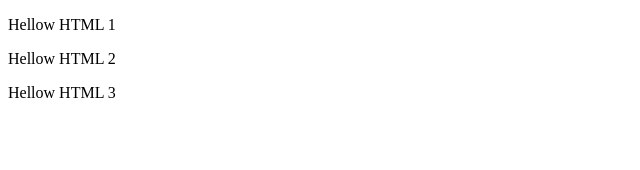
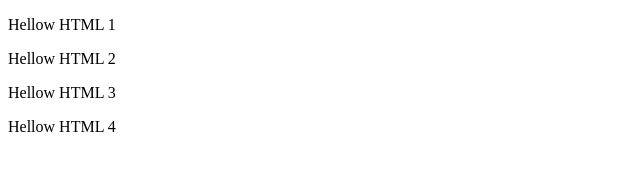
Before and after one commit to KevinSilva02/bootcamp-devjr, a plain HTML site: page index.html in a window 1280 px wide. Shown: the whole page, without its empty margins (0-640 px from the left). Drawn offline with Linux system fonts and the light colour scheme.

Commit message:
alteração 3

```diff
--- a/index.html
+++ b/index.html
@@ -9,6 +9,6 @@
     <p> Hellow HTML 1</p>
     <p> Hellow HTML 2</p>
     <p> Hellow HTML 3</p>
-
+    <p> Hellow HTML 4</p>
 </body>
 </html>
```
